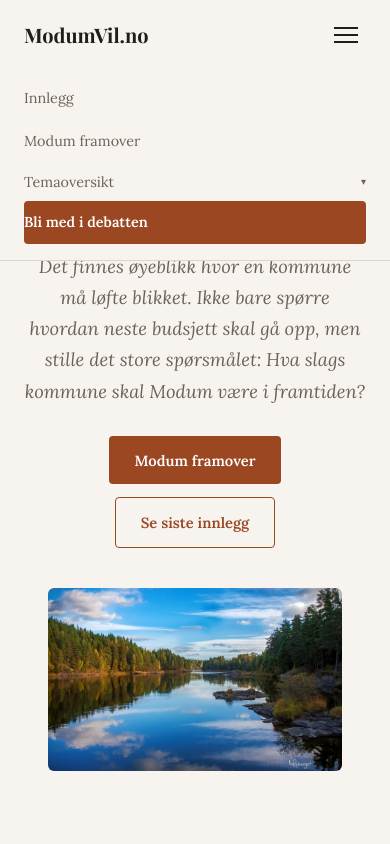
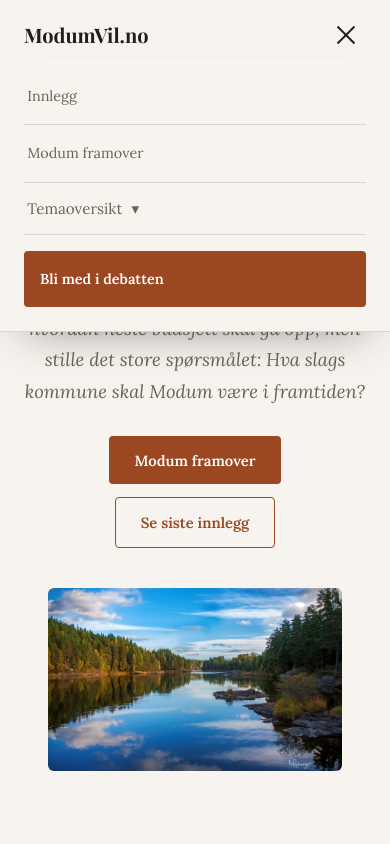
Before and after one commit to GmailHelene/modumvil, a plain HTML site: page index.html in a window 390 px wide. Both pictures are taken after a click on the button "Åpne meny". Shown: the top 844 px of the page. Drawn offline with nearby package versions, Linux system fonts and the light colour scheme.

Commit message:
Mobilmeny: mer luft, pil tettere+storre, hamburger blir X nar apen

```diff
--- a/css/style.css
+++ b/css/style.css
@@ -42,13 +42,17 @@ img { max-width: 100%; display: block; }
 /* CTA-knappen i menyen skal beholde hvit tekst (ikke arve menylenke-fargen) */
 .nav__links a.btn, .nav__links a.btn:hover { color: #fff; }
 .nav__toggle { display: none; background: none; border: 0; cursor: pointer; padding: 8px; }
-.nav__toggle span { display: block; width: 24px; height: 2px; background: var(--ink); margin: 5px 0; }
+.nav__toggle span { display: block; width: 24px; height: 2px; background: var(--ink); margin: 5px 0; transition: transform .25s ease, opacity .2s ease; transform-origin: center; }
+/* Hamburger blir til en tydelig X når menyen er åpen */
+.nav__toggle[aria-expanded="true"] span:nth-child(1) { transform: translateY(7px) rotate(45deg); }
+.nav__toggle[aria-expanded="true"] span:nth-child(2) { opacity: 0; }
+.nav__toggle[aria-expanded="true"] span:nth-child(3) { transform: translateY(-7px) rotate(-45deg); }
 
 /* Dropdown (temaer) i toppmenyen */
 .nav__dd { position: relative; }
 .nav__dd-toggle { background: none; border: 0; cursor: pointer; font-family: var(--body); font-size: .9rem; color: var(--ink-soft); padding: 0; display: inline-flex; align-items: center; gap: .3em; }
 .nav__dd-toggle:hover { color: var(--ink); }
-.nav__dd-toggle .caret { font-size: .7em; transition: transform .2s; }
+.nav__dd-toggle .caret { font-size: .85em; transition: transform .2s; }
 .nav__dd-toggle[aria-expanded="true"] .caret { transform: rotate(180deg); }
 .nav__dd-panel { position: absolute; top: 100%; left: 0; margin-top: .6rem; min-width: 240px; background: var(--bg); border: 1px solid var(--line); border-radius: 8px; padding: .4rem; box-shadow: 0 18px 45px -22px rgba(34,30,26,.45); display: none; z-index: 60; }
 .nav__dd-panel.open { display: block; }
@@ -127,13 +131,16 @@ img { max-width: 100%; display: block; }
 .footer__credit a { color: #d8b49e; text-decoration: underline; }
 
 @media (max-width: 720px) {
-  .nav__links { position: fixed; inset: 60px 0 auto; flex-direction: column; align-items: flex-start; gap: 0; background: var(--bg); border-bottom: 1px solid var(--line); padding: 1rem 1.5rem; display: none; }
+  .nav__links { position: fixed; inset: 60px 0 auto; flex-direction: column; align-items: stretch; gap: 0; background: var(--bg); border-bottom: 1px solid var(--line); padding: .5rem 1.5rem 1.5rem; display: none; box-shadow: 0 20px 44px -26px rgba(34,30,26,.55); }
   .nav__links.open { display: flex; }
-  .nav__links a { padding: .6rem 0; width: 100%; }
+  .nav__links a:not(.btn) { padding: 1rem .2rem; width: 100%; border-bottom: 1px solid var(--line); }
+  .nav__links a.btn { margin-top: 1rem; padding: 1rem; }
   .nav__toggle { display: block; }
   .nav__dd { width: 100%; }
-  .nav__dd-toggle { padding: .6rem 0; width: 100%; justify-content: space-between; }
-  .nav__dd-panel { position: static; border: 0; box-shadow: none; margin: 0 0 .4rem; padding: 0 0 0 1rem; min-width: 0; }
+  .nav__dd-toggle { padding: 1rem .2rem; width: 100%; justify-content: flex-start; gap: .5em; border-bottom: 1px solid var(--line); font-size: .95rem; }
+  .nav__dd-toggle .caret { font-size: 1em; margin-left: .1em; }
+  .nav__dd-panel { position: static; border: 0; box-shadow: none; margin: 0; padding: .2rem 0 .5rem .9rem; min-width: 0; }
+  .nav__dd-panel a { padding: .8rem .5rem; }
   .temaer { grid-template-columns: 1fr; gap: 1.6rem; }
   .post-card { grid-template-columns: 1fr; }
   .post-card__media { aspect-ratio: 16 / 9; }
```
